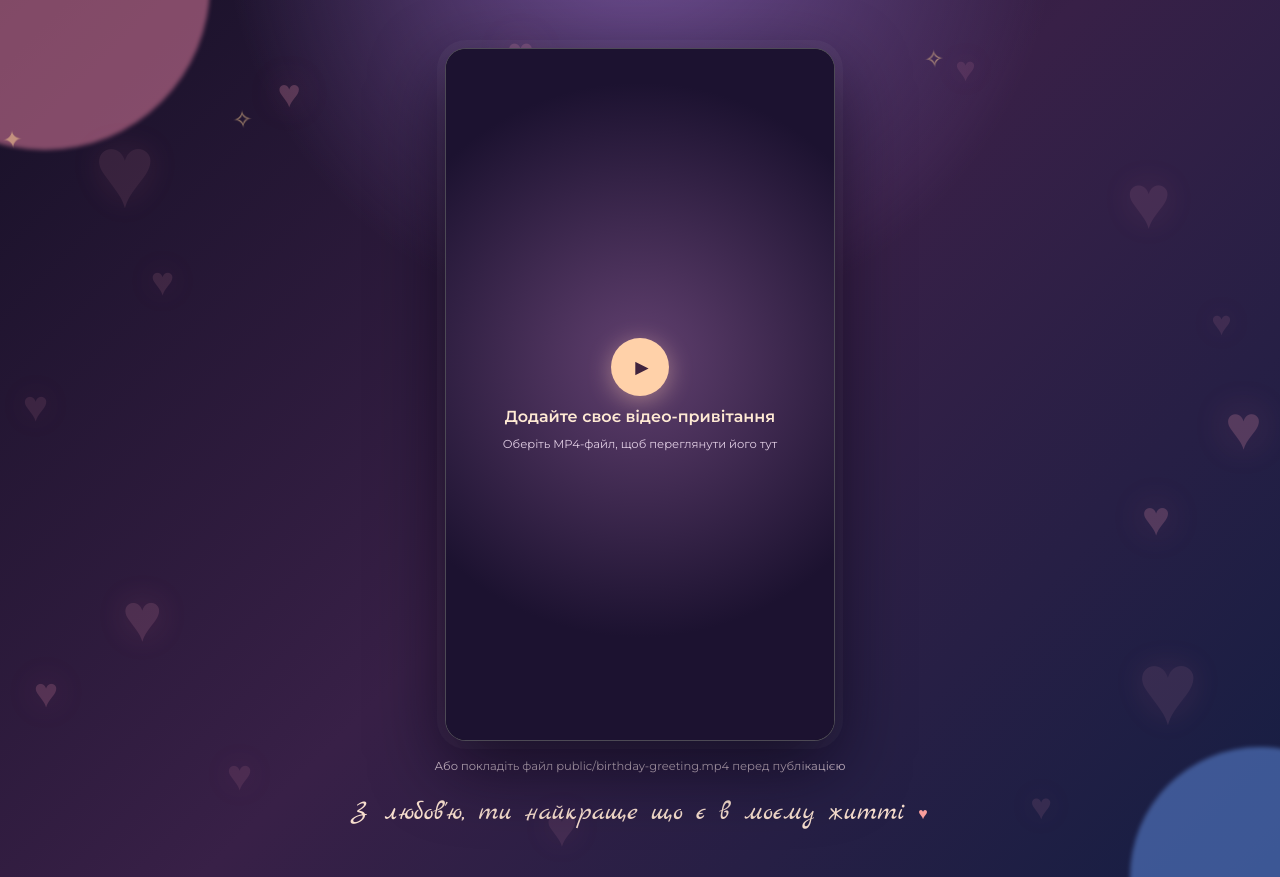
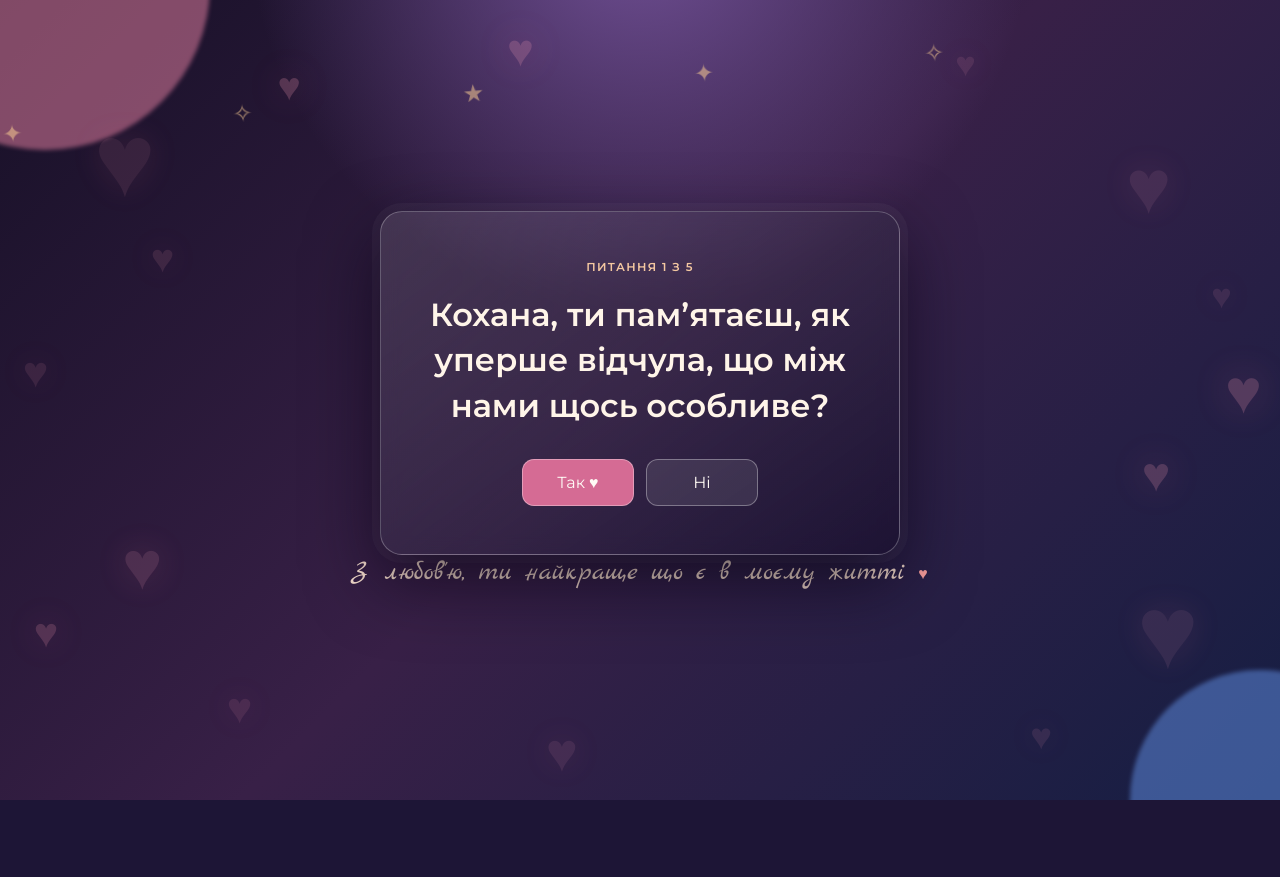
Before and after one commit to shwetsandriy/birthday-video, a React (Vite) app: page / in a window 1280 px wide. After the commit the page ends 800 px from the top, so only its background shows below. Built offline with nearby package versions, Linux system fonts and the light colour scheme.

Commit message:
Add birthday surprise quiz

```diff
--- a/src/main.jsx
+++ b/src/main.jsx
@@ -2,9 +2,19 @@ import { useState } from 'react'
 import { createRoot } from 'react-dom/client'
 import './styles.css'
 
+const questions = [
+  'Кохана, ти пам’ятаєш, як уперше відчула, що між нами щось особливе?',
+  'Якби я зараз притягнув тебе до себе й ніжно поцілував, ти б відповіла на поцілунок? 😘',
+  'Чи готова ти залишитися зі мною наодинці, щоб я подарував тобі незабутній вечір? 🔥',
+  'Чи довіришся ти мені, якщо я скажу, що підготував для тебе дещо дуже особливе? 😈',
+  'Кохана, ти готова дізнатися, який сюрприз я підготував для тебе на твій день народження? ❤️🎁',
+]
+
 function App() {
   const [videoSource, setVideoSource] = useState(`${import.meta.env.BASE_URL}birthday-greeting.mp4`)
   const [hasVideo, setHasVideo] = useState(true)
+  const [questionIndex, setQuestionIndex] = useState(0)
+  const [quizMessage, setQuizMessage] = useState('')
 
   const chooseVideo = (event) => {
     const file = event.target.files?.[0]
@@ -12,6 +22,18 @@ function App() {
     setVideoSource(URL.createObjectURL(file))
     setHasVideo(true)
   }
+
+  const answer = (isYes) => {
+    if (!isYes) {
+      setQuizMessage('Спробуй ще раз, кохана ♥')
+      return
+    }
+
+    setQuizMessage('')
+    setQuestionIndex((current) => current + 1)
+  }
+
+  const isUnlocked = questionIndex === questions.length
 
   return (
     <main className="page-shell">
@@ -24,6 +46,17 @@ function App() {
       <div className="confetti" aria-hidden="true">✦ &nbsp; ✧ &nbsp; ★ &nbsp; ✦ &nbsp; ✧</div>
 
       <section className="greeting" aria-labelledby="page-title">
+        {!isUnlocked ? (
+          <section className="quiz-card" aria-live="polite" aria-labelledby="quiz-question">
+            <p className="quiz-progress">Питання {questionIndex + 1} з {questions.length}</p>
+            <h1 id="quiz-question">{questions[questionIndex]}</h1>
+            <div className="quiz-actions">
+              <button className="yes-button" onClick={() => answer(true)}>Так ♥</button>
+              <button className="no-button" onClick={() => answer(false)}>Ні</button>
+            </div>
+            {quizMessage && <p className="quiz-message">{quizMessage}</p>}
+          </section>
+        ) : <>
         <div className="video-card">
           {hasVideo && (
             <video
@@ -46,6 +79,7 @@ function App() {
         </div>
 
         <p className="hint">{hasVideo ? 'Натисни на відео, щоб подивитися його' : 'Або покладіть файл public/birthday-greeting.mp4 перед публікацією'}</p>
+        </>}
         <div className="signature">З любов'ю, ти найкраще що є в моєму житті <span>♥</span></div>
       </section>
     </main>
--- a/src/styles.css
+++ b/src/styles.css
@@ -10,6 +10,7 @@ button, input { font: inherit; }
 h1 { margin: 0; font-family: 'Marck Script', cursive; font-weight: 400; font-size: clamp(3.5rem, 9vw, 6.6rem); line-height: 1; color: #fff5e9; text-shadow: 0 3px 20px #f49a8280; }
 .wish { font-size: clamp(.88rem, 2vw, 1.05rem); line-height: 1.7; max-width: 610px; margin: 20px auto 29px; color: #f4e8f2; }
 .video-card { position: relative; overflow: hidden; width: min(100%, 390px); margin-inline: auto; border: 1px solid #ffffff44; border-radius: 21px; box-shadow: 0 25px 70px #070312a6, 0 0 0 8px #ffffff0a; background: #0c0817; aspect-ratio: 9 / 16; }
+.quiz-card { width: min(100%, 520px); margin-inline: auto; padding: clamp(28px, 7vw, 48px); border: 1px solid #ffffff44; border-radius: 22px; background: linear-gradient(145deg, #ffffff1f, #1a102fca); box-shadow: 0 25px 70px #070312a6, 0 0 0 8px #ffffff0a; backdrop-filter: blur(9px); }.quiz-progress { margin: 0 0 18px; color: #f4c8a1; font-size: .72rem; font-weight: 600; letter-spacing: .12em; text-transform: uppercase; }.quiz-card h1 { margin: 0 auto 31px; max-width: 450px; font-size: clamp(1.35rem, 4.8vw, 2rem); line-height: 1.42; font-family: Montserrat, sans-serif; font-weight: 600; color: #fff5e9; text-shadow: none; }.quiz-actions { display: flex; justify-content: center; gap: 12px; }.quiz-actions button { min-width: 112px; cursor: pointer; padding: 13px 20px; border: 1px solid #ffffff55; border-radius: 12px; color: #fffaf5; transition: transform .18s, background .18s; }.quiz-actions button:hover { transform: translateY(-2px); }.yes-button { background: #d56b94; }.yes-button:hover { background: #eb7ca8; }.no-button { background: #ffffff18; }.no-button:hover { background: #ffffff2b; }.quiz-message { margin: 19px 0 0; color: #ffd1a9; font-size: .85rem; }
 .video { display: block; width: 100%; height: 100%; object-fit: contain; background: #0c0817; }
 .video-placeholder { cursor: pointer; height: 100%; display: flex; align-items: center; justify-content: center; flex-direction: column; gap: 11px; color: #ffead4; background: radial-gradient(circle at 50% 45%, #61406f, #1c1230 65%); font-weight: 600; }
 .video-placeholder small { font-size: .72rem; font-weight: 400; color: #e1cee4; }.video-placeholder input { display: none; }
```
